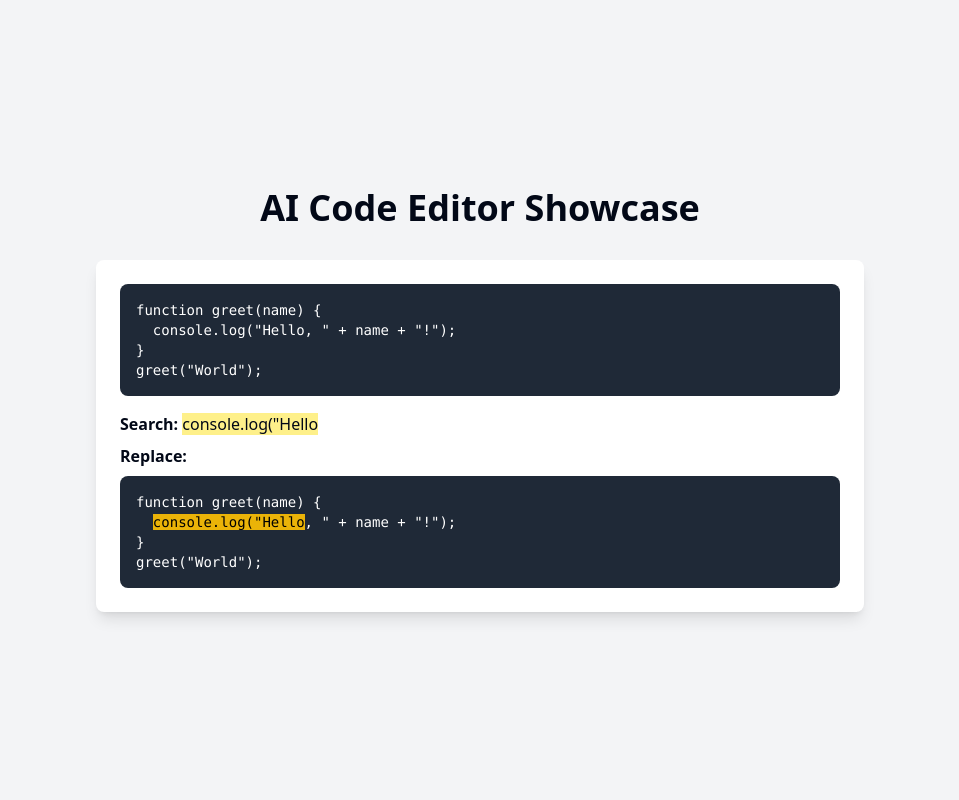
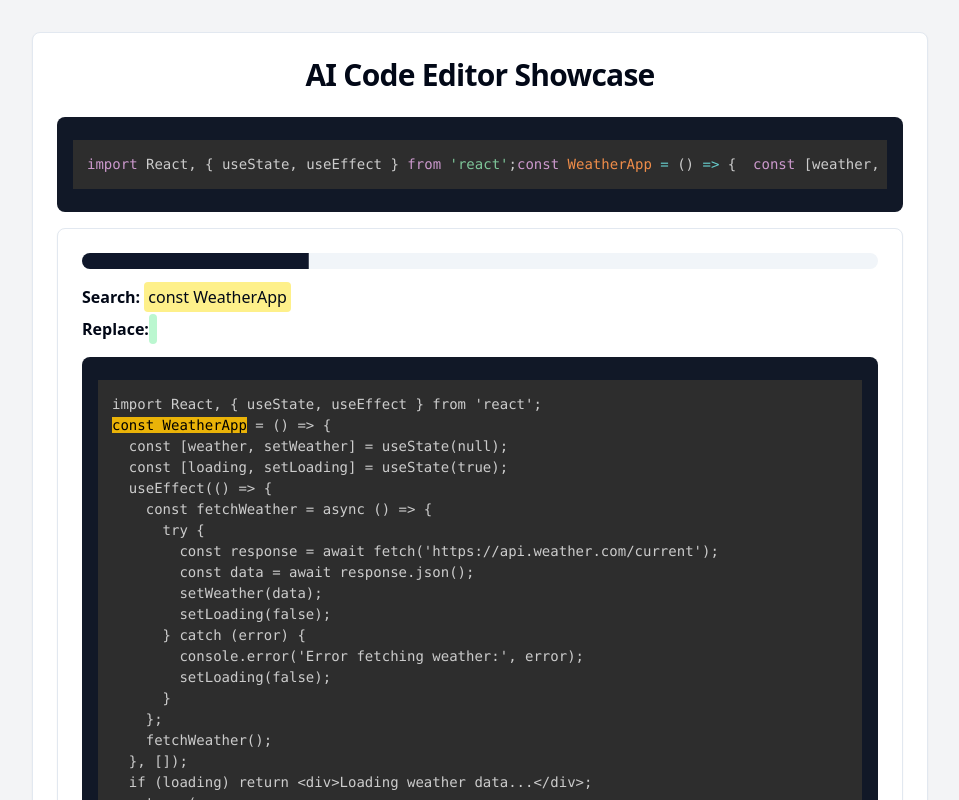
Before and after one commit to GPT-Engineer-App/code-sculptor-live, a React (Vite) app: page / in a window 1280 px wide. Both pictures are taken after a click on the button "Start AI Editing". Shown: the top 800 px of the page, without its empty margins (160-1119 px from the left). Built offline with nearby package versions, Linux system fonts and the light colour scheme.

Commit message:
Improve UI and Syntax Highlighting
Enhanced the overall appearance of the application by improving the UI components. Added more complex React code examples in the code editor and implemented improved syntax highlighting for better readability.
[skip gpt_engineer]

```diff
--- a/package.json
+++ b/package.json
@@ -50,6 +50,7 @@
     "input-otp": "^1.2.4",
     "lucide-react": "^0.417.0",
     "next-themes": "^0.3.0",
+    "prismjs": "^1.29.0",
     "react": "^18.2.0",
     "react-day-picker": "^8.10.1",
     "react-dom": "^18.2.0",
--- a/src/components/AIEditingSequence.jsx
+++ b/src/components/AIEditingSequence.jsx
@@ -1,14 +1,14 @@
 import { useState, useEffect } from 'react';
 import { useQuery } from '@tanstack/react-query';
 import CodeEditor from './CodeEditor';
+import { Card, CardContent } from "@/components/ui/card"
+import { Progress } from "@/components/ui/progress"
 
 const simulateAIEditing = async () => {
-  // This is a mock function to simulate AI editing
-  // In a real scenario, this would be an API call to your AI service
-  await new Promise(resolve => setTimeout(resolve, 1000)); // Simulate delay
+  await new Promise(resolve => setTimeout(resolve, 2000));
   return {
-    search: "console.log(\"Hello, \" + name + \"!\");",
-    replace: "console.log(`Hello, ${name}!`);"
+    search: "const WeatherApp = () => {",
+    replace: "const EnhancedWeatherApp = () => {"
   };
 };
 
@@ -21,7 +21,7 @@ const streamTokens = (text, callback) => {
     } else {
       clearInterval(interval);
     }
-  }, 100);
+  }, 50);
   return () => clearInterval(interval);
 };
 
@@ -30,6 +30,7 @@ const AIEditingSequence = ({ originalCode, onEditComplete }) => {
   const [searchSequence, setSearchSequence] = useState('');
   const [replaceSequence, setReplaceSequence] = useState('');
   const [isSearching, setIsSearching] = useState(true);
+  const [progress, setProgress] = useState(0);
 
   const { data, isLoading, isError } = useQuery({
     queryKey: ['aiEdit'],
@@ -44,6 +45,7 @@ const AIEditingSequence = ({ originalCode, onEditComplete }) => {
       if (isSearching) {
         clearSearchStream = streamTokens(data.search, (streamedText) => {
           setSearchSequence(streamedText);
+          setProgress((streamedText.length / data.search.length) * 50);
         });
 
         return () => {
@@ -57,6 +59,7 @@ const AIEditingSequence = ({ originalCode, onEditComplete }) => {
           clearReplaceStream = streamTokens(data.replace, (streamedText) => {
             setReplaceSequence(streamedText);
             setCurrentCode(beforeSearch + streamedText + afterSearch);
+            setProgress(50 + (streamedText.length / data.replace.length) * 50);
           });
 
           return () => {
@@ -65,7 +68,7 @@ const AIEditingSequence = ({ originalCode, onEditComplete }) => {
         }
       }
     }
-  }, [data, isSearching]);
+  }, [data, isSearching, currentCode]);
 
   useEffect(() => {
     if (searchSequence === data?.search) {
@@ -79,21 +82,24 @@ const AIEditingSequence = ({ originalCode, onEditComplete }) => {
     }
   }, [replaceSequence, data, currentCode, onEditComplete]);
 
-  if (isLoading) return <div>AI is thinking...</div>;
-  if (isError) return <div>Error occurred during AI editing</div>;
+  if (isLoading) return <div className="text-center">AI is analyzing the code...</div>;
+  if (isError) return <div className="text-center text-red-500">Error occurred during AI editing</div>;
 
   return (
-    <div className="mt-4">
-      <div className="mb-2">
-        <span className="font-bold">Search: </span>
-        <span className="bg-yellow-200">{searchSequence}</span>
-      </div>
-      <div className="mb-2">
-        <span className="font-bold">Replace: </span>
-        <span className="bg-green-200">{replaceSequence}</span>
-      </div>
-      <CodeEditor code={currentCode} highlightText={isSearching ? searchSequence : ''} />
-    </div>
+    <Card className="mt-4">
+      <CardContent className="pt-6">
+        <Progress value={progress} className="mb-4" />
+        <div className="mb-2">
+          <span className="font-bold">Search: </span>
+          <span className="bg-yellow-200 p-1 rounded">{searchSequence}</span>
+        </div>
+        <div className="mb-4">
+          <span className="font-bold">Replace: </span>
+          <span className="bg-green-200 p-1 rounded">{replaceSequence}</span>
+        </div>
+        <CodeEditor code={currentCode} highlightText={isSearching ? searchSequence : replaceSequence} />
+      </CardContent>
+    </Card>
   );
 };
 
--- a/src/components/CodeEditor.jsx
+++ b/src/components/CodeEditor.jsx
@@ -1,10 +1,14 @@
 import { useState, useEffect } from 'react';
+import Prism from 'prismjs';
+import 'prismjs/components/prism-jsx';
+import 'prismjs/themes/prism-tomorrow.css';
 
 const CodeEditor = ({ code, highlightText }) => {
   const [lines, setLines] = useState([]);
 
   useEffect(() => {
     setLines(code.split('\n'));
+    Prism.highlightAll();
   }, [code]);
 
   const highlightLine = (line) => {
@@ -19,12 +23,16 @@ const CodeEditor = ({ code, highlightText }) => {
   };
 
   return (
-    <div className="bg-gray-800 text-white p-4 rounded-lg font-mono text-sm">
-      {lines.map((line, index) => (
-        <pre key={index} className="whitespace-pre-wrap">
-          {highlightLine(line)}
-        </pre>
-      ))}
+    <div className="bg-gray-900 text-white p-4 rounded-lg font-mono text-sm overflow-x-auto">
+      <pre className="language-jsx">
+        <code>
+          {lines.map((line, index) => (
+            <div key={index} className="whitespace-pre-wrap">
+              {highlightLine(line)}
+            </div>
+          ))}
+        </code>
+      </pre>
     </div>
   );
 };
--- a/src/pages/Index.jsx
+++ b/src/pages/Index.jsx
@@ -1,9 +1,51 @@
 import { useState } from 'react';
 import CodeEditor from '../components/CodeEditor';
 import AIEditingSequence from '../components/AIEditingSequence';
+import { Button } from "@/components/ui/button"
+import { Card, CardContent, CardHeader, CardTitle } from "@/components/ui/card"
+
+const sampleReactCode = `import React, { useState, useEffect } from 'react';
+
+const WeatherApp = () => {
+  const [weather, setWeather] = useState(null);
+  const [loading, setLoading] = useState(true);
+
+  useEffect(() => {
+    const fetchWeather = async () => {
+      try {
+        const response = await fetch('https://api.weather.com/current');
+        const data = await response.json();
+        setWeather(data);
+        setLoading(false);
+      } catch (error) {
+        console.error('Error fetching weather:', error);
+        setLoading(false);
+      }
+    };
+
+    fetchWeather();
+  }, []);
+
+  if (loading) return <div>Loading weather data...</div>;
+
+  return (
+    <div className="weather-app">
+      <h1>Current Weather</h1>
+      {weather && (
+        <div>
+          <p>Temperature: {weather.temperature}°C</p>
+          <p>Condition: {weather.condition}</p>
+          <p>Humidity: {weather.humidity}%</p>
+        </div>
+      )}
+    </div>
+  );
+};
+
+export default WeatherApp;`;
 
 const Index = () => {
-  const [code, setCode] = useState(`function greet(name) {\n  console.log("Hello, " + name + "!");\n}\n\ngreet("World");`);
+  const [code, setCode] = useState(sampleReactCode);
   const [isEditing, setIsEditing] = useState(false);
 
   const handleStartEditing = () => {
@@ -16,17 +58,20 @@ const Index = () => {
   };
 
   return (
-    <div className="min-h-screen flex flex-col items-center justify-center bg-gray-100 p-4">
-      <h1 className="text-4xl font-bold mb-8">AI Code Editor Showcase</h1>
-      <div className="w-full max-w-3xl bg-white rounded-lg shadow-lg p-6">
+    <div className="min-h-screen flex flex-col items-center justify-center bg-gray-100 p-8">
+      <Card className="w-full max-w-4xl">
+        <CardHeader>
+          <CardTitle className="text-3xl font-bold text-center">AI Code Editor Showcase</CardTitle>
+        </CardHeader>
+        <CardContent>
           <CodeEditor code={code} />
           {!isEditing && (
-          <button
+            <Button
               onClick={handleStartEditing}
-            className="mt-4 px-4 py-2 bg-blue-500 text-white rounded hover:bg-blue-600 transition-colors"
+              className="mt-4 w-full"
             >
               Start AI Editing
-          </button>
+            </Button>
           )}
           {isEditing && (
             <AIEditingSequence
@@ -34,7 +79,8 @@ const Index = () => {
               onEditComplete={handleEditComplete}
             />
           )}
-      </div>
+        </CardContent>
+      </Card>
     </div>
   );
 };
```
Also changed, not shown: 1 other file (tests, documents, lock files or other folders). Lines whose indentation alone changed are shown as unchanged.
